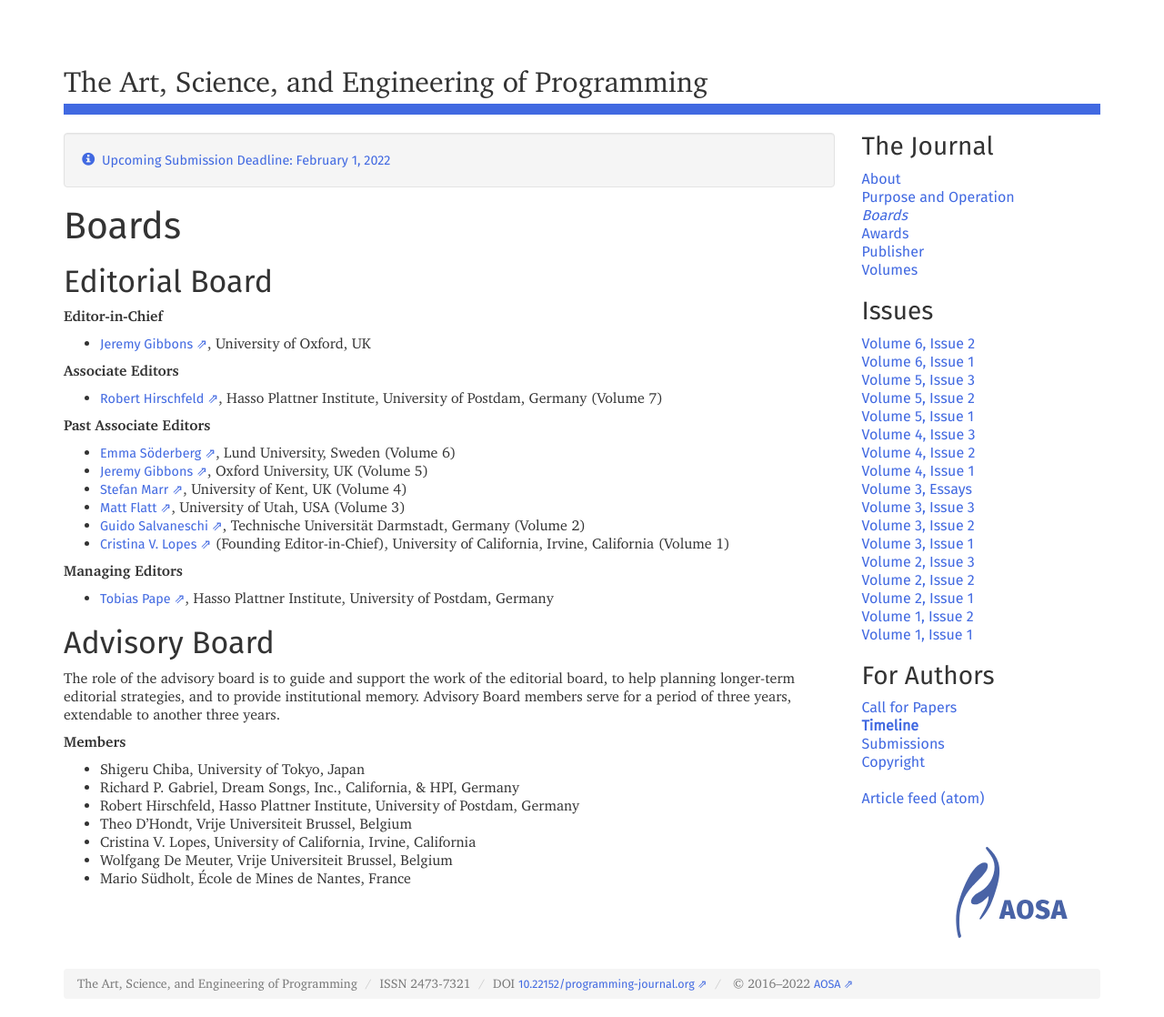
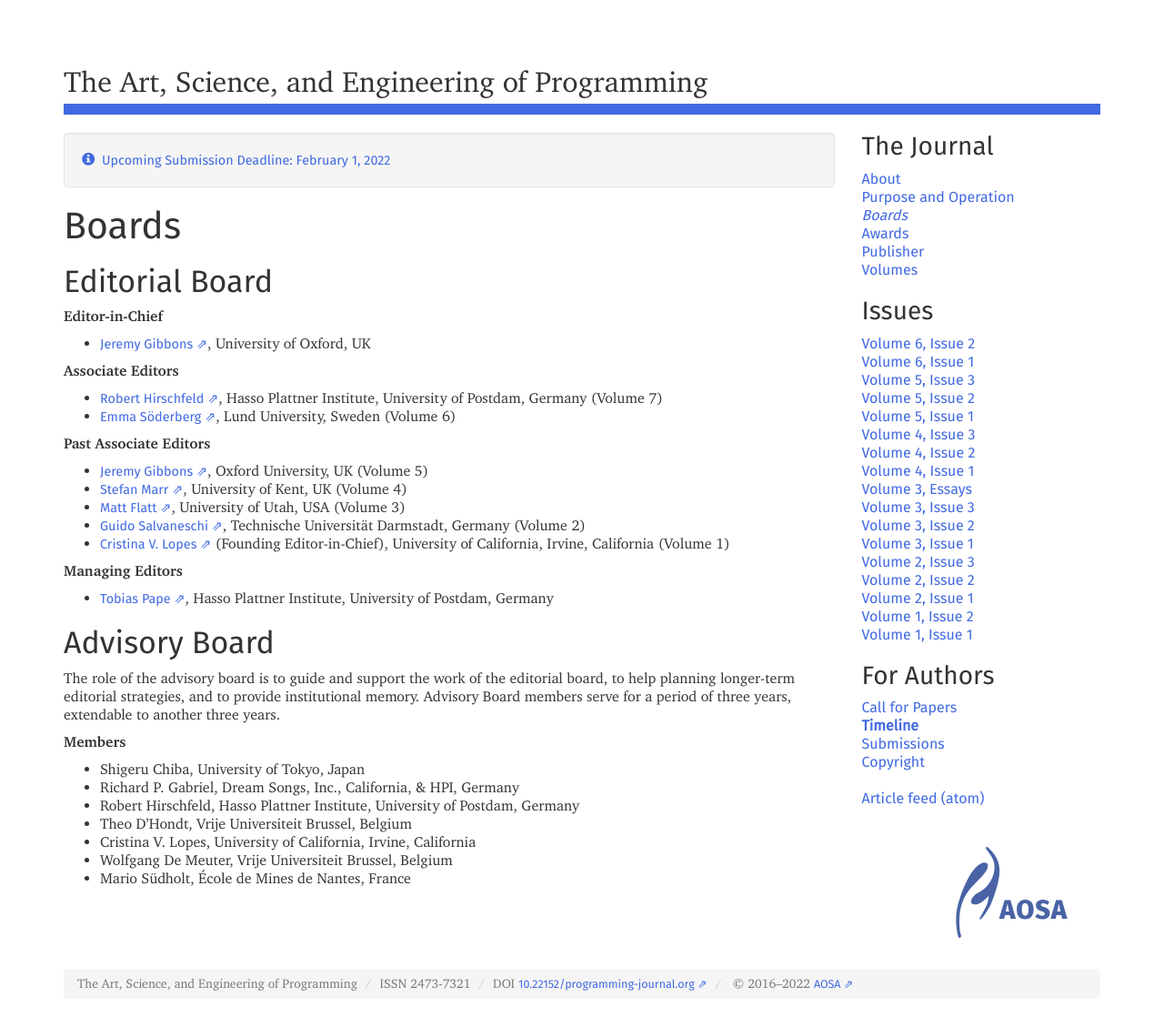
Before and after one commit to programming-journal/programming-journal.github.io, a Jekyll site: the page built from boards/index.markdown, in a window 1280 px wide. Shown: the whole page at 91% size. Built offline with Jekyll 4.4.1, drawn with Linux system fonts in a browser that asks for light colours.

```diff
--- a/boards/index.markdown
+++ b/boards/index.markdown
@@ -12,9 +12,9 @@ order: 500
 
 **Associate Editors**
 * [Robert Hirschfeld](https://www.hpi.uni-potsdam.de/hirschfeld/people/hirschfeld/), Hasso Plattner Institute, University of Postdam, Germany (Volume 7)
+* [Emma Söderberg](https://cs.lth.se/emma-soderberg/), Lund University, Sweden (Volume 6)
 
 **Past Associate Editors**
-* [Emma Söderberg](https://cs.lth.se/emma-soderberg/), Lund University, Sweden (Volume 6)
 * [Jeremy Gibbons](http://www.cs.ox.ac.uk/jeremy.gibbons/), Oxford University, UK (Volume 5)
 * [Stefan Marr](https://www.cs.kent.ac.uk/people/staff/sm951/), University of Kent, UK (Volume 4)
 * [Matt Flatt](https://www.cs.utah.edu/~mflatt/), University of Utah, USA (Volume 3)
```
